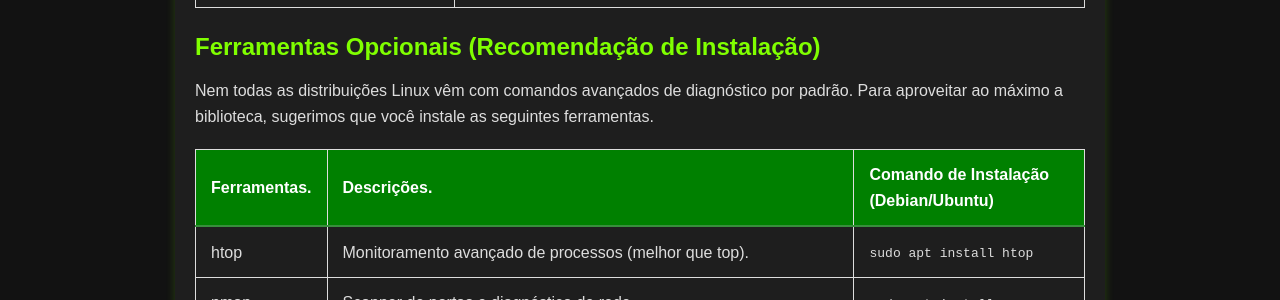
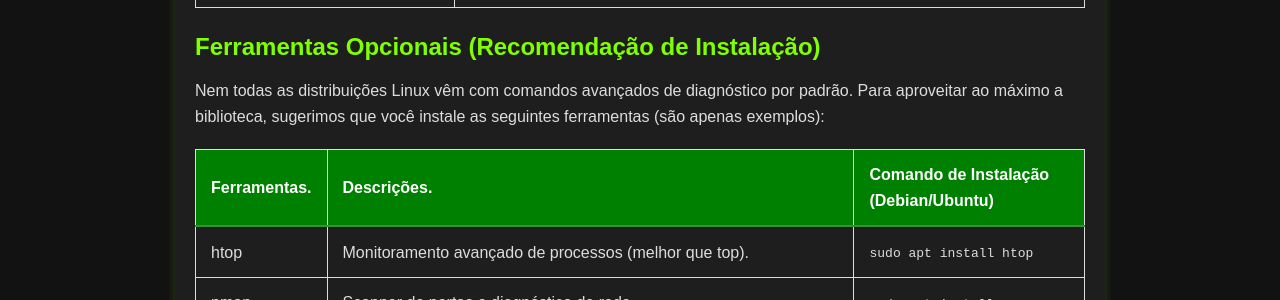
Before and after one commit to Piolinux/piolinux-site, a Jekyll site: the page built from _pages/_comandos/index.md, in a window 1280 px wide. Shown: the part 1242-1542 px from the top of the page. Built offline with Jekyll 4.4.1, drawn with Linux system fonts in a browser that asks for light colours.

Commit message:
Update index.md

```diff
--- a/_pages/_comandos/index.md
+++ b/_pages/_comandos/index.md
@@ -71,7 +71,8 @@ permalink: /comandos/
 </table>
 
 <h2>Ferramentas Opcionais (Recomendação de Instalação)</h2>
-<div>Nem todas as distribuições Linux vêm com comandos avançados de diagnóstico por padrão. Para aproveitar ao máximo a biblioteca, sugerimos que você instale as seguintes ferramentas.</div>
+<div>Nem todas as distribuições Linux vêm com comandos avançados de diagnóstico por padrão. Para aproveitar ao máximo a biblioteca, sugerimos que você instale as seguintes ferramentas (são apenas
+exemplos): </div>
 
 
 
```
